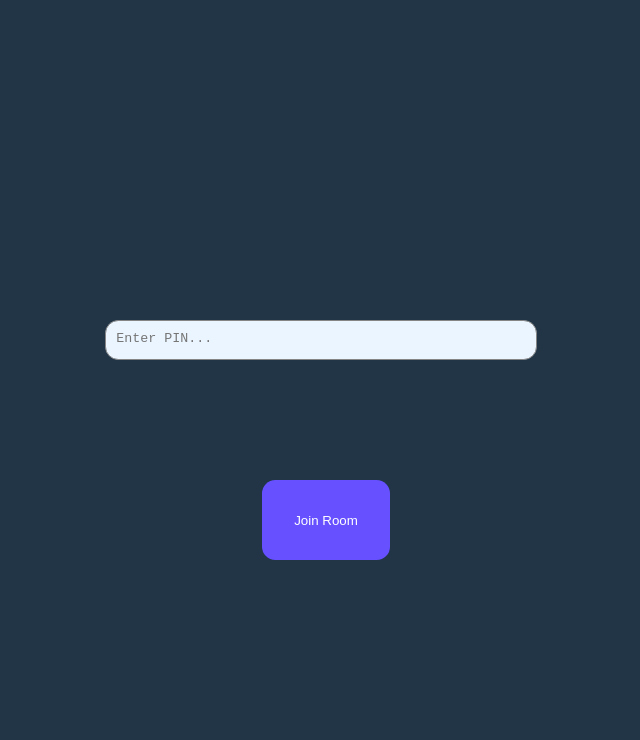
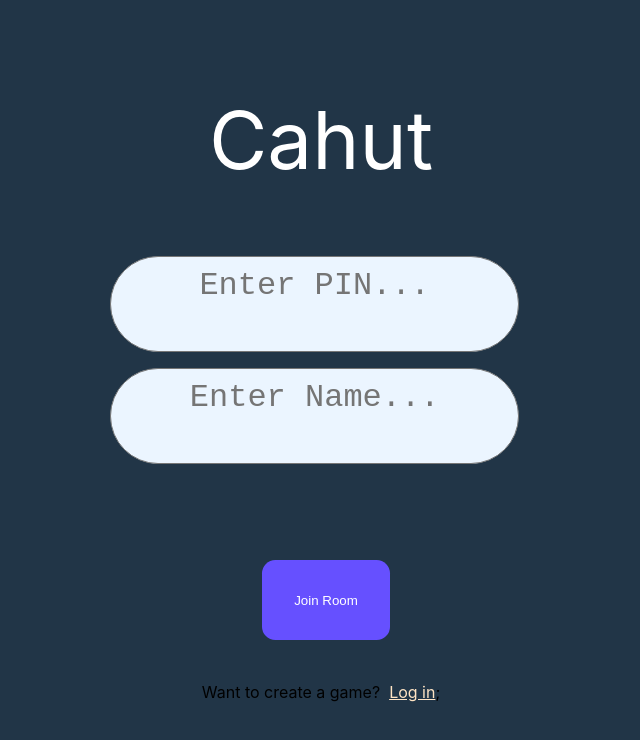
Before and after one commit to dtan22/cahut, a React (Vite) app in the folder client/: page / in a window 1280 px wide. Shown: the top 740 px of the page, without its empty margins (319-959 px from the left). Built offline with nearby package versions, Linux system fonts and the light colour scheme.

Commit message:
styling game page

```diff
--- a/client/src/App.jsx
+++ b/client/src/App.jsx
@@ -2,6 +2,7 @@ import ReactDOM from "react-dom/client";
 import { BrowserRouter, Routes, Route } from "react-router-dom";
 import Landing from "./pages/Landing";
 import Game from "./pages/Game"
+import Auth from "./pages/Auth"
 
 export default function App() {
     return (
@@ -9,6 +10,7 @@ export default function App() {
             <Routes>
                 <Route path="/" element={<Landing />} />
                 <Route path="game" element={<Game />} />
+                <Route path="auth" element={<Auth />} />
             </Routes>
         </BrowserRouter>
     );
--- a/client/src/components/Chat/styles.css
+++ b/client/src/components/Chat/styles.css
@@ -4,7 +4,6 @@
     bottom: 0;
     left: 50%;
     right: 0;
-
 }
 
 .chat-item {
--- a/client/src/components/Question/styles.css
+++ b/client/src/components/Question/styles.css
@@ -6,6 +6,7 @@
     left: 0;
     right: 50%;
     background-color: black;
+    color: white
 }
 
 .question-box {
@@ -28,6 +29,7 @@
     left: 0;
     right: 50%;
     background-color: black;
+    color: white;
 }
 
 .answer-box {
--- a/client/src/index.css
+++ b/client/src/index.css
@@ -4,8 +4,7 @@
   line-height: 1.5;
   font-weight: 400;
 
-
-  color-scheme: dark;
+  color-scheme: light;
   background-color: var(--bkgroundcol);
   scroll-behavior: smooth;
 
--- a/client/src/pages/Landing/index.jsx
+++ b/client/src/pages/Landing/index.jsx
@@ -10,14 +10,15 @@ import "./styles.css"
 
 export default function Landing() {
     const [error, setError] = useState('')
-    const [text, setText] = useState('')
+    const [pinText, setPinText] = useState('')
+    const [nameText, setNameText] = useState('')
 
     const navigate = useNavigate()
     const dispatch = useDispatch()
 
     async function submitPin() {
         const data = {
-            pinNumber: text
+            pinNumber: pinText
         }
 
         const res = await postData('player-join', data)
@@ -33,11 +34,24 @@ export default function Landing() {
 
     return (
         <div className="landing">
-            <div className="pin-input">
+            <div className="title">
+                Cahut
+            </div>
+            <div className="text-input" >
+
                 <textarea
                     placeholder="Enter PIN..."
-                    value={text}
-                    onChange={e => setText(e.target.value)}
+                    value={pinText}
+                    onChange={e => setPinText(e.target.value)}
+                    autoFocus={true}
+                    maxLength={10}
+                />
+                <textarea
+                    placeholder="Enter Name..."
+                    value={nameText}
+                    onChange={e => setNameText(e.target.value)}
+                    autoFocus={false}
+                    maxLength={10}
                 />
             </div>
             <div className="error-message">
@@ -49,6 +63,10 @@ export default function Landing() {
                     Join Room
                 </button>
             </div>
+            <div className="login">
+                Want to create a game? &nbsp;
+                <a href={'/auth'}>Log in</a>;
+            </div>
         </div>
     )
 }
--- a/client/src/pages/Landing/styles.css
+++ b/client/src/pages/Landing/styles.css
@@ -3,17 +3,54 @@
     height: inherit;
 }
 
-.pin-input {
+.title {
+    width: 100%;
+    height: 10vh;
+    margin-top: 10vh;
+    font-size: 5em;
+    text-align: center;
+    color: white;
+}
+
+a {
+    color: bisque
+}
+
+.landing textarea {
+    font-size: 2rem;
+    box-sizing: border-box;
+    background: #ebf5ff;
+    border-radius: 2em;
+    resize: none;
+    white-space: normal;
+    text-align: justify;
+    -moz-text-align-last: center;
+    /* Firefox 12+ */
+    text-align-last: center;
+}
+
+.text-input {
     width: 40vw;
-    height: 5vh;
-    margin-left: 30vw;
-    margin-top: 40vh;
+    height: 30vh;
+    margin-left: 33.5vw;
+    margin-top: 10vh;
     display: flex;
+    flex-direction: column;
     align-content: center;
-    justify-content: center;
+    justify-content: space-evenly;
 }
 
 .submit-pin {
+    width: 100%;
+    height: 5em;
+    margin-top: 0vh;
+    display: flex;
+    justify-content: center;
+    top: 50%;
+    left: 50%;
+}
+
+.login {
     width: 100%;
     height: 5em;
     margin-top: 5vh;
@@ -21,13 +58,6 @@
     justify-content: center;
     top: 50%;
     left: 50%;
-}
-
-.waiting-text {
-    width: 100%;
-    height: 10vh;
-    font-size: large;
-    text-align: center;
 }
 
 .error-message {
```
